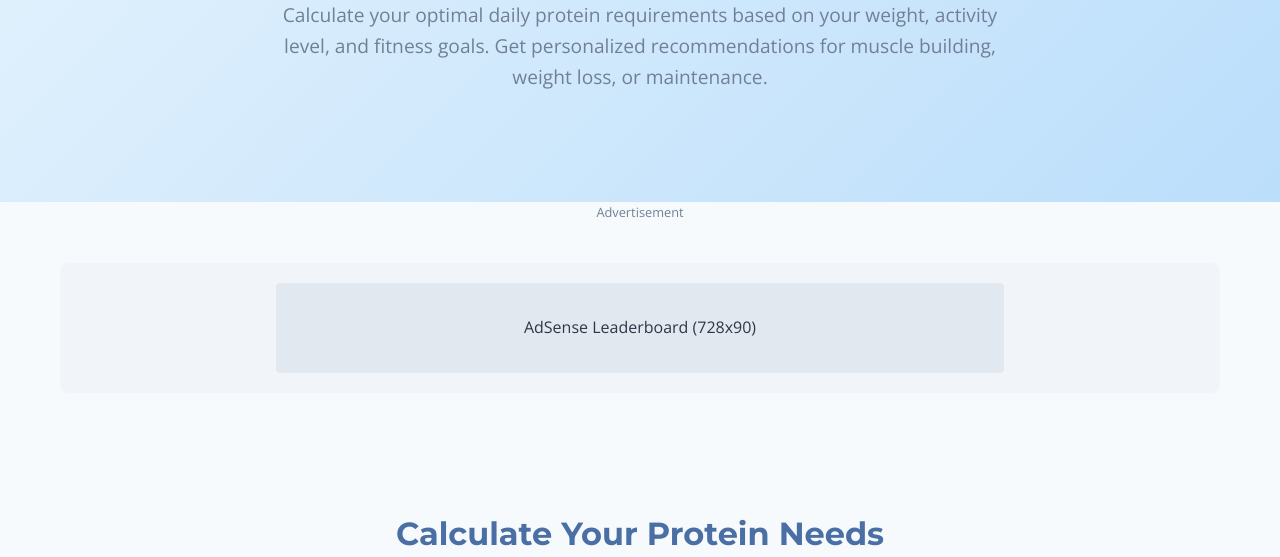
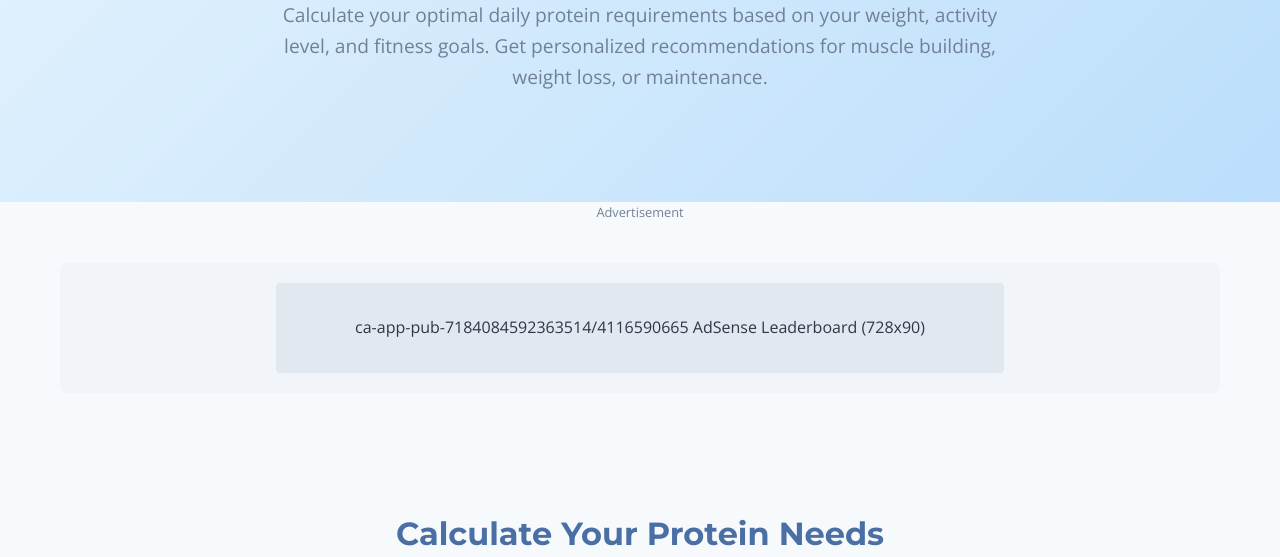
Before and after one commit to mustaqeem512/Tools, a plain HTML site: page index.html in a window 1280 px wide. Shown: the part 243-800 px from the top of the page. Drawn offline with nearby package versions, Linux system fonts and the light colour scheme.

Commit message:
Update index.html

```diff
--- a/index.html
+++ b/index.html
@@ -469,7 +469,7 @@
     <div class="container">
         <span class="ad-label">Advertisement</span>
         <div class="ad-container">
-            <div class="ad-unit leaderboard" id="ad-unit-1">
+            <div class="ad-unit leaderboard" id="ad-unit-1">ca-app-pub-7184084592363514/4116590665
                 <!-- AdSense Code Will Go Here -->
                 AdSense Leaderboard (728x90)
             </div>
```
